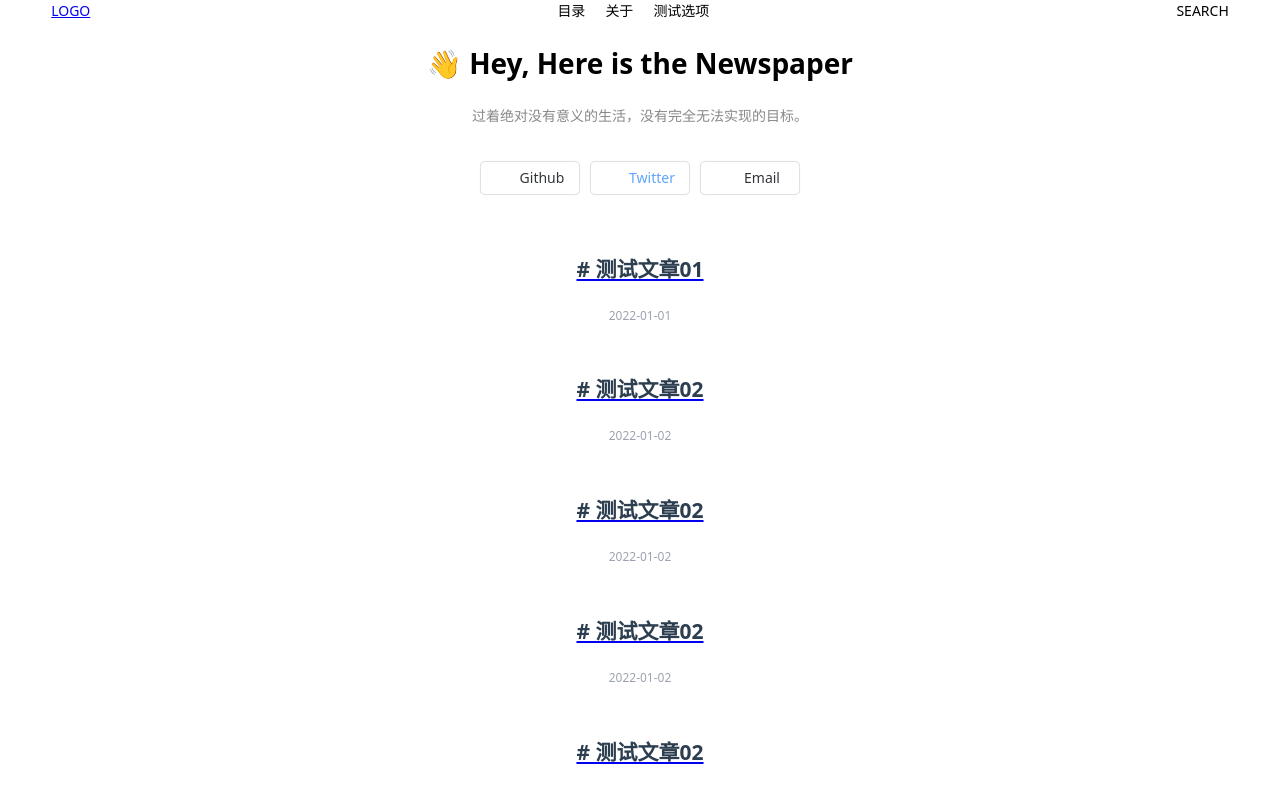
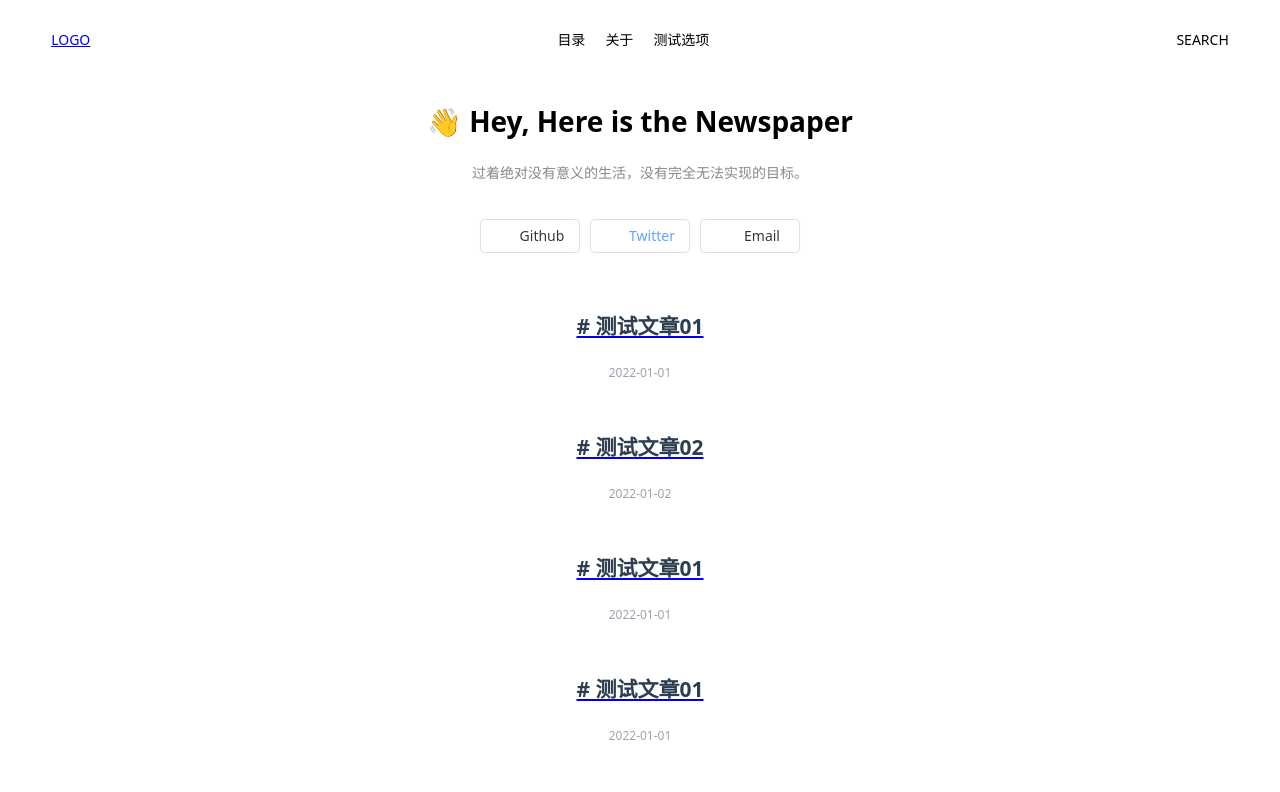
Before and after one commit to AuroraProjects/newspaper-web, a Vue app: page / in a window 1280 px wide. Shown: the top 792 px of the page. Built offline with nearby package versions, Linux system fonts and the light colour scheme; some icons are missing; what @kangc/v-md-editor would draw is missing.

Commit message:
主页视图高度逻辑错误导致溢出,加了一个 min-height

```diff
--- a/src/View/HomeView.vue
+++ b/src/View/HomeView.vue
@@ -6,7 +6,7 @@ import { ArrowBack, ArrowForward } from '@vicons/ionicons5';
 </script>
 
 <template>
-  <div class="container">
+  <div class="global-container">
     <!--头部-->
     <header-view />
     <!-- 内容区 -->
--- a/src/assets/style.sass
+++ b/src/assets/style.sass
@@ -103,14 +103,14 @@ a:hover
     margin-bottom: 10px
 
 // 全局容器
-.container
+.global-container
   display: flex
   flex-direction: column
   padding-left: 4vw
   padding-right: 4vw
   margin-left: auto
   margin-right: auto
-  height: $view-height
+  min-height: $view-height
 
 .article-container
   display: flex
--- a/src/layouts/home/Content.vue
+++ b/src/layouts/home/Content.vue
@@ -12,29 +12,30 @@ const data = ref([
     date: '2022-01-02',
   },
     {
-    title: '测试文章02',
-    date: '2022-01-02',
+    title: '测试文章01',
+    date: '2022-01-01',
   },
     {
-    title: '测试文章02',
-    date: '2022-01-02',
+    title: '测试文章01',
+    date: '2022-01-01',
   },
     {
-    title: '测试文章02',
-    date: '2022-01-02',
+    title: '测试文章01',
+    date: '2022-01-01',
   },
     {
-    title: '测试文章02',
-    date: '2022-01-02',
+    title: '测试文章01',
+    date: '2022-01-01',
   },
     {
-    title: '测试文章02',
-    date: '2022-01-02',
+    title: '测试文章01',
+    date: '2022-01-01',
   },
     {
-    title: '测试文章02',
-    date: '2022-01-02',
+    title: '测试文章01',
+    date: '2022-01-01',
   },
+
 ]);
 </script>
 
```
Lines whose indentation alone changed are shown as unchanged.
